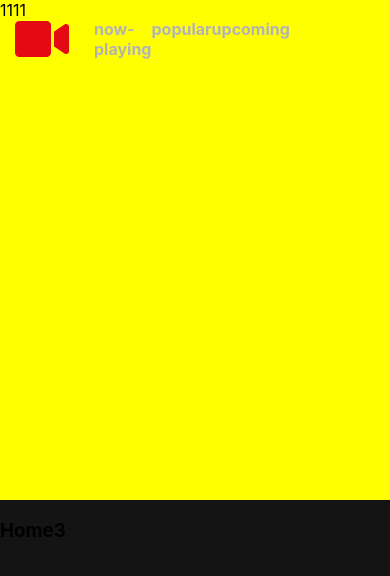
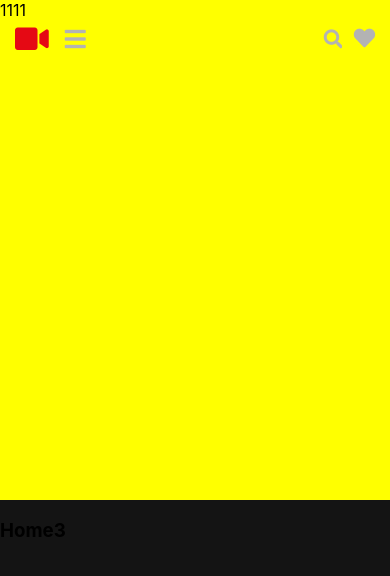
Before and after one commit to DohyubLee/portfolio_2021, a React (Create React App) app: page / in a window 390 px wide. Shown: the top 576 px of the page. Built offline with nearby package versions, Linux system fonts and the light colour scheme.

Commit message:
헤더 2차완성

```diff
--- a/package.json
+++ b/package.json
@@ -11,6 +11,7 @@
     "node-sass": "^6.0.1",
     "react": "^17.0.2",
     "react-dom": "^17.0.2",
+    "react-responsive": "^9.0.0-beta.5",
     "react-router-dom": "^6.0.2",
     "react-scripts": "4.0.3",
     "web-vitals": "^1.1.2"
--- a/src/components/Header.js
+++ b/src/components/Header.js
@@ -1,17 +1,44 @@
 import React, { useEffect, useRef, useState } from 'react';
 import { Link, NavLink } from 'react-router-dom';
+import { useMediaQuery } from 'react-responsive';
 import './Header.scss';
 
 const Header = () => {
   const [navActive, setNavActive] = useState(false);
   const [isSearchBar, setIsSearchBar] = useState(false);
+  const isTabletOrMobile = useMediaQuery({ query: '(max-width: 767px)' });
   const inputRef = useRef();
+  const mobNavRef = useRef();
+  const navIcRef = useRef();
+  const [openMobNav, setOpenMobNav] = useState(false);
 
   useEffect(() => {
     if (isSearchBar === true) {
       inputRef.current.focus();
     }
   }, [isSearchBar]);
+
+  useEffect(() => {
+    window.addEventListener('scroll', changeNavBackColor);
+    window.addEventListener('mousedown', closeMobNav);
+
+    return () => {
+      console.log('이 컴포넌트 사라질때');
+    };
+  }, []);
+
+  const closeMobNav = event => {
+    if (!!mobNavRef.current) {
+      // 해당 박스 존재유무 파악
+      if (!mobNavRef.current.contains(event.target)) {
+        // 해당 박스 영역 외에서 클릭했을시
+        if (!navIcRef.current.contains(event.target)) {
+          // 아이콘 영역 외에서만 동작시키기위해
+          setOpenMobNav(false);
+        }
+      }
+    }
+  };
 
   const changeNavBackColor = () => {
     if (window.scrollY > 0) {
@@ -29,20 +56,74 @@ const Header = () => {
     console.log('OnFocus');
   };
 
-  const OnBlur = () => {
+  const OnBlurSearchBar = () => {
     console.log('OnBlur');
     setIsSearchBar(false);
   };
 
-  window.addEventListener('scroll', changeNavBackColor);
+  const OpenMobNavSelect = () => {
+    setOpenMobNav(!openMobNav);
+  };
 
   return (
     <header className={navActive ? 'header-back-color' : ''}>
       <nav className="App-header">
         <div className="left-wrap">
           <Link to="/">
-            <i className="fas fa-video fa-3x"></i>
+            <i className="fas fa-video"></i>
           </Link>
+          {isTabletOrMobile ? (
+            <div className="menu-wrap" ref={navIcRef}>
+              <button onClick={OpenMobNavSelect} className="ic-btn">
+                <i className="fas fa-bars fa-lg"></i>
+              </button>
+            </div>
+          ) : (
+            <ul>
+              <li>
+                <NavLink
+                  to="/now-playing"
+                  className={({ isActive }) => (isActive ? 'active' : 'nav-tab')}
+                >
+                  now-playing
+                </NavLink>
+              </li>
+              <li>
+                <NavLink
+                  to="/popular"
+                  className={({ isActive }) => (isActive ? 'active' : 'nav-tab')}
+                >
+                  popular
+                </NavLink>
+              </li>
+              <li>
+                <NavLink
+                  to="/upcoming"
+                  className={({ isActive }) => (isActive ? 'active' : 'nav-tab')}
+                >
+                  upcoming
+                </NavLink>
+              </li>
+            </ul>
+          )}
+        </div>
+        <div className="right-wrap">
+          <div className="search-wrap">
+            <div className={isSearchBar ? 'search-bar active' : 'search-bar'}>
+              <button onClick={OpenSearchBar} className="toggle-btn">
+                <i className="fas fa-search"></i>
+              </button>
+              <form>
+                <input onFocus={OnFocus} onBlur={OnBlurSearchBar} ref={inputRef} />
+              </form>
+            </div>
+          </div>
+          <Link to="/my-list" className="my-list">
+            <i className="fas fa-heart fa-lg"></i>
+          </Link>
+        </div>
+        {isTabletOrMobile && openMobNav && (
+          <div ref={mobNavRef} className="mob-nav-wrap">
             <ul>
               <li>
                 <NavLink
@@ -70,21 +151,7 @@ const Header = () => {
               </li>
             </ul>
           </div>
-        <div className="right-wrap">
-          <div className="search-wrap">
-            <div className={isSearchBar ? 'search-bar active' : 'search-bar'}>
-              <button onClick={OpenSearchBar} className="toggle-btn">
-                <i className="fas fa-search"></i>
-              </button>
-              <form>
-                <input onFocus={OnFocus} onBlur={OnBlur} ref={inputRef} />
-              </form>
-            </div>
-          </div>
-          <Link to="/my-list" className="my-list">
-            <i className="fas fa-heart fa-lg"></i>
-          </Link>
-        </div>
+        )}
       </nav>
     </header>
   );
--- a/src/components/Header.scss
+++ b/src/components/Header.scss
@@ -17,14 +17,30 @@ header {
     margin-left: auto;
     margin-right: auto;
     display: flex;
+    position: relative;
 
     .left-wrap {
       display: flex;
       align-items: center;
       width: 350px;
+      .fa-video {
+        font-size: 30px;
+        margin-right: 16px;
+        color: #e50914;
+      }
+      .menu-wrap {
+        .ic-btn {
+          border: none;
+          padding: 0;
+          background-color: transparent;
+          cursor: pointer;
+          color: $nav-basic-color;
+
           i {
-        margin-right: 25px;
-        color: #e50914;
+            display: block;
+            font-size: 24px;
+          }
+        }
       }
       ul {
         display: flex;
@@ -57,7 +73,7 @@ header {
           background-color: transparent;
           border: 1px solid transparent;
           position: absolute;
-          left: 140px;
+          left: 159px;
           transition: all 1s;
 
           .toggle-btn {
@@ -65,6 +81,7 @@ header {
             padding: 0;
             background-color: transparent;
             cursor: pointer;
+            margin-left: 2px;
             .fa-search {
               display: block;
               font-size: 19px;
@@ -110,6 +127,28 @@ header {
         }
       }
     }
+    .mob-nav-wrap {
+      width: 100%;
+      position: absolute;
+      top: 68px;
+      left: 0px;
+      background-color: rgba(1, 1, 1, 0.3);
+      ul {
+        font-weight: bold;
+        li {
+          display: flex;
+          justify-content: center;
+          align-items: center;
+          height: 32px;
+        }
+        .nav-tab {
+          color: $nav-basic-color;
+        }
+        .active {
+          color: #fff;
+        }
+      }
+    }
   }
 }
 
@@ -118,25 +157,55 @@ header {
 }
 
 @media screen and (min-width: 576px) {
+  header {
     .App-header {
       max-width: 540px;
+      .left-wrap {
+        .fa-video {
+        }
+      }
+    }
   }
 }
 
 @media screen and (min-width: 768px) {
+  header {
     .App-header {
       max-width: 720px;
+      .left-wrap {
+        .fa-video {
+          font-size: 48px;
+          margin-right: 25px;
+        }
+      }
+    }
   }
 }
 
 @media screen and (min-width: 992px) {
+  header {
     .App-header {
       max-width: 960px;
+      .left-wrap {
+        .fa-video {
+          font-size: 48px;
+          margin-right: 25px;
+        }
+      }
+    }
   }
 }
 
 @media screen and (min-width: 1200px) {
+  header {
     .App-header {
       max-width: 1170px;
+      .left-wrap {
+        .fa-video {
+          font-size: 48px;
+          margin-right: 25px;
         }
       }
+    }
+  }
+}
```
Also changed, not shown: 1 other file (tests, documents, lock files or other folders). Lines whose indentation alone changed are shown as unchanged.
